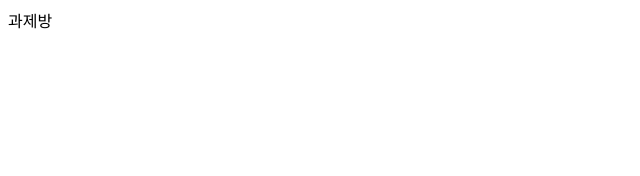
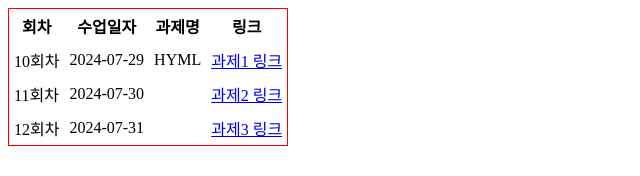
Before and after one commit to Elona52/html2507, a plain HTML site: page index.html in a window 1280 px wide. Shown: the whole page, without its empty margins (0-640 px from the left). Drawn offline with Linux system fonts and the light colour scheme.

Commit message:
과제방 메인

```diff
--- a/index.html
+++ b/index.html
@@ -3,9 +3,34 @@
 <head>
     <meta charset="UTF-8">
     <meta name="viewport" content="width=device-width, initial-scale=1.0">
-    <title>Document</title>
+    <title>이지민 과제방</title>
 </head>
 <body>
-    과제방
+    <table style="border: 1px solid red;" cellspacing="0" cellpadding="5">
+  <tr>
+    <th>회차</th>
+    <th>수업일자</th>
+    <th>과제명</th>
+    <th>링크</th>
+  </tr>
+  <tr>
+    <td>10회차</td>
+    <td>2024-07-29</td>
+    <td>HYML</td>
+	<td><a href="#">과제1 링크</a></td>
+  </tr>
+  <tr>
+    <td>11회차</td>
+    <td>2024-07-30</td>
+    <td></td>
+	<td><a href="#">과제2 링크</a></td>
+  </tr>
+  <tr>
+    <td>12회차</td>
+    <td>2024-07-31</td>
+    <td></td>
+	<td><a href="#">과제3 링크</a></td>
+  </tr>
+</table>
 </body>
 </html>
```
Also changed, not shown: index2_back.html (renamed from index2.html, +1 -1 lines), index_back.html (added, +11 -0 lines).
